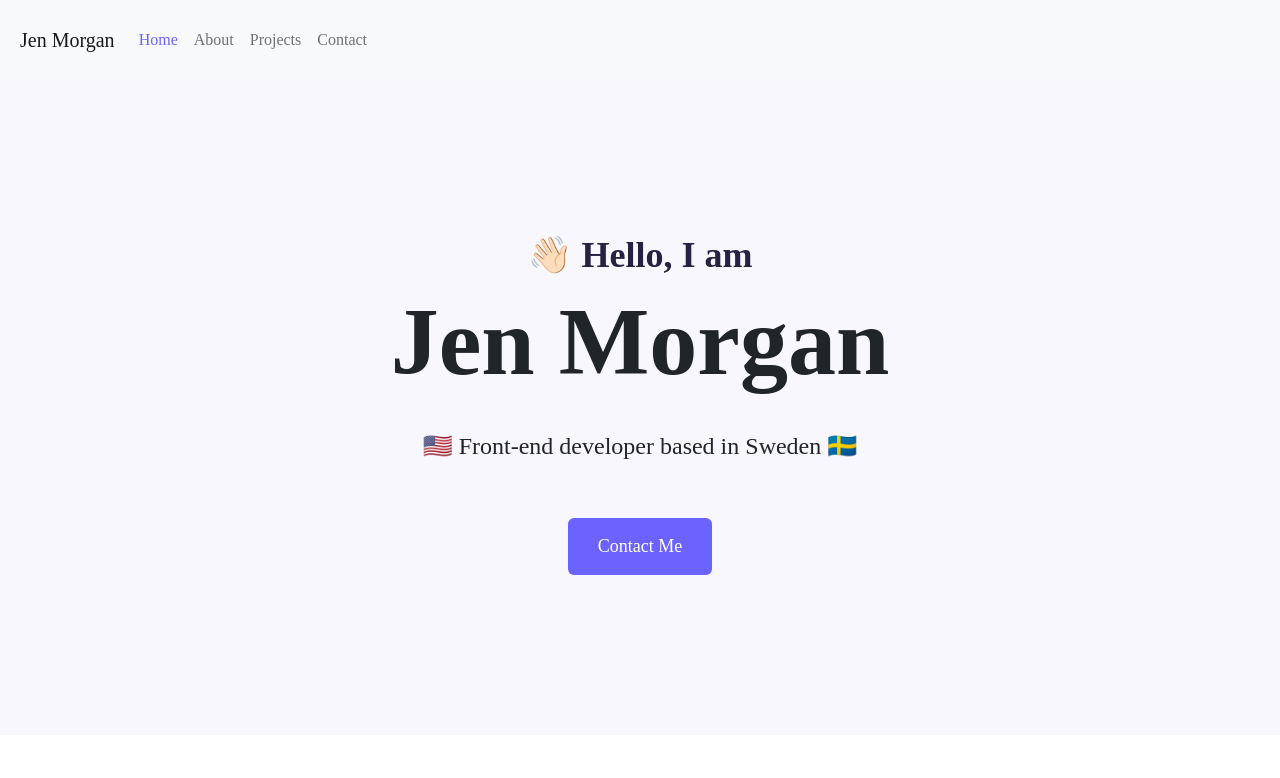
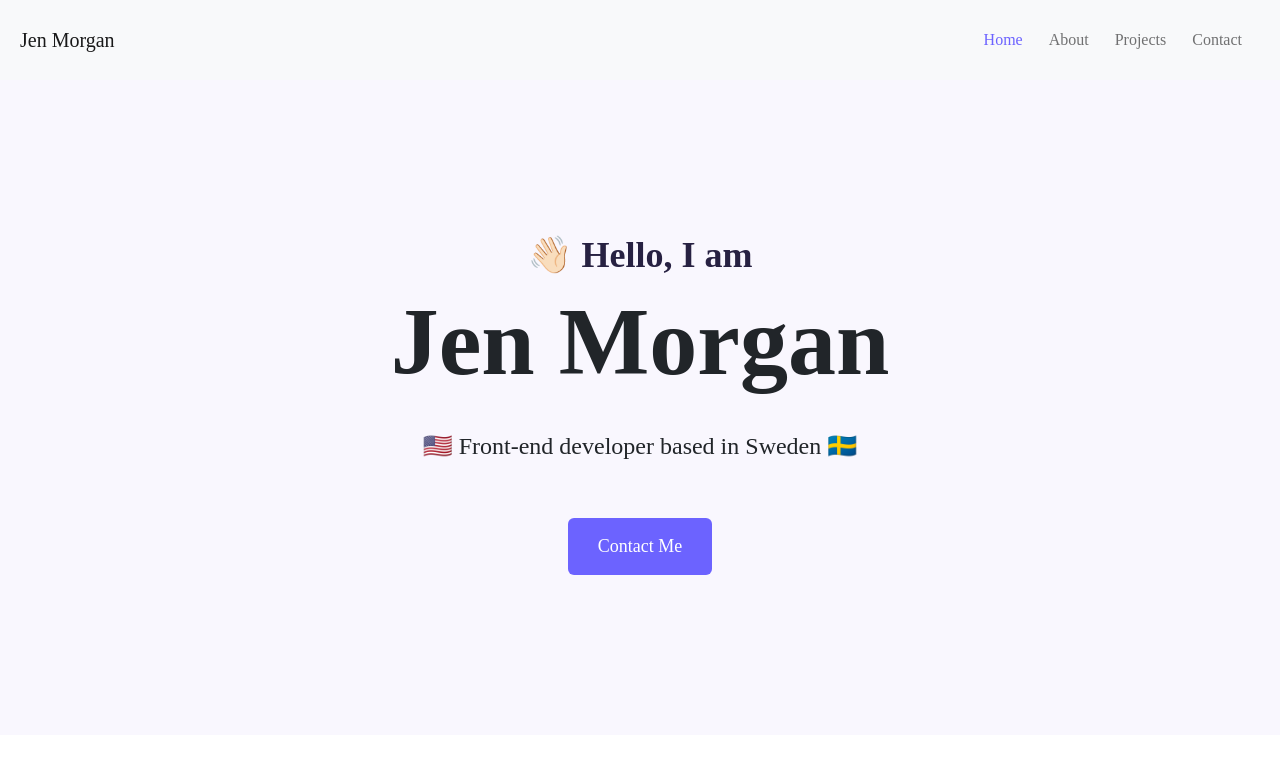
Before and after one commit to jenhmo/project-portfolio, a plain HTML site: page index.html in a window 1280 px wide. Shown: the top 778 px of the page. Drawn offline with nearby package versions, Linux system fonts and the light colour scheme.

Commit message:
fixed navbar dropdown alignment

```diff
--- a/index.html
+++ b/index.html
@@ -20,7 +20,7 @@
         <button class="navbar-toggler" type="button" data-toggle="collapse" data-target="#navbarNav" aria-controls="navbarNav" aria-expanded="false" aria-label="Toggle navigation">
           <span class="navbar-toggler-icon"></span>
         </button>
-        <div class="collapse navbar-collapse" id="navbarNav">
+        <div class="collapse navbar-collapse justify-content-end" id="navbarNav">
           <ul class="navbar-nav">
             <li class="nav-item">
               <a class="nav-link active" href="index.html" title="Homepage">Home <span class="sr-only"></span></a>
--- a/styles/styles.css
+++ b/styles/styles.css
@@ -8,14 +8,20 @@
 
 .navbar{
     padding: 20px;
+    font-family: var(--default-font-family);
 }
 
-.nav-link{
+.nav-link a{
     font-family: var(--heading-font-family);
 }
 
 .nav-link:hover{
     color: var(--branding-color);
+}
+
+li{
+    text-align: end;
+    padding-right: 10px;
 }
 
 .navbar-nav .nav-link.active, .navbar-nav .show>.nav-link {
```
Also changed, not shown: about.html (+1 -1 lines), contact.html (+1 -1 lines), work.html (+1 -1 lines).
